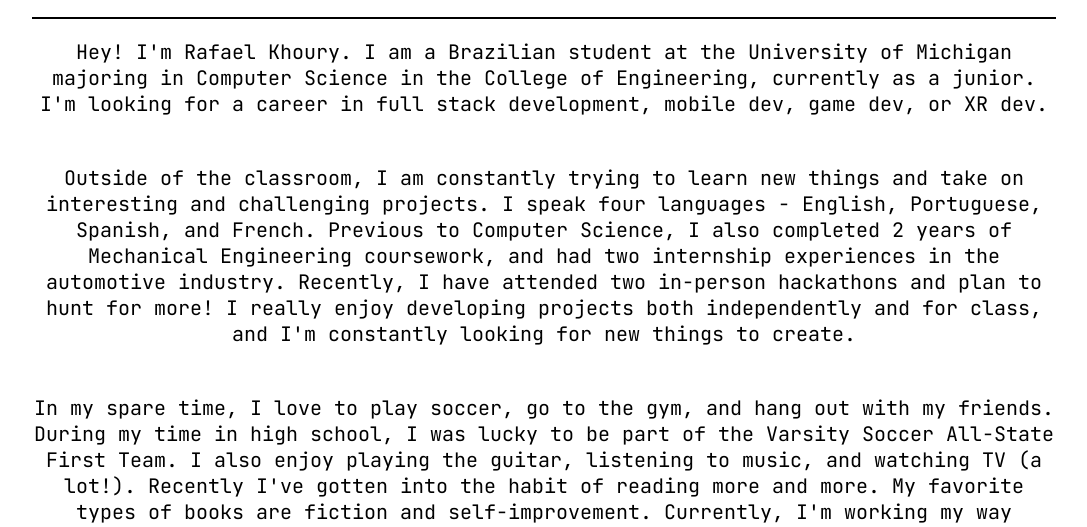
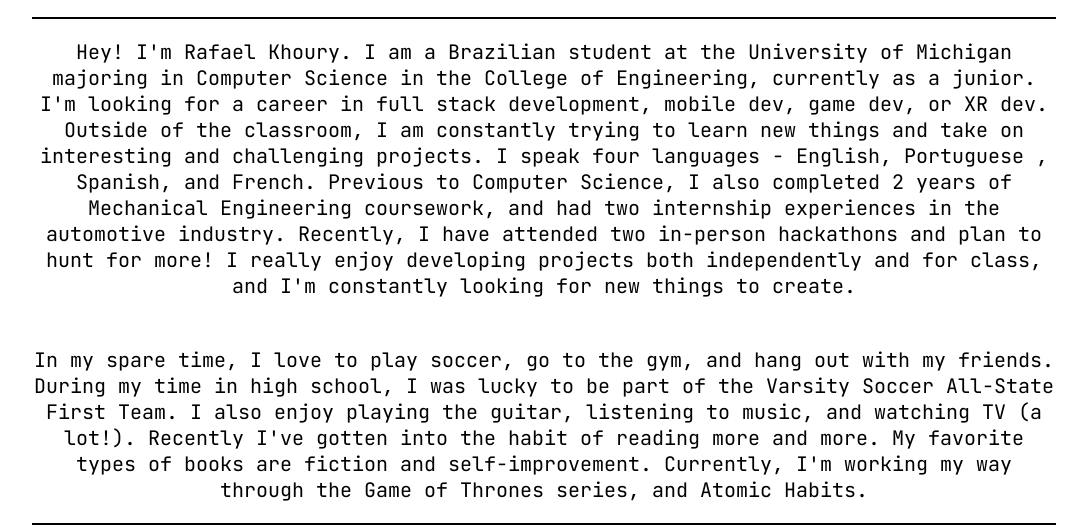
Before and after one commit to rkhoury11/Personal-Portfolio, a plain HTML site: page index.html in a window 1280 px wide. Shown: the part 680-1207 px from the top of the page, without its empty margins (96-1183 px from the left). Drawn offline with Linux system fonts and the light colour scheme.

Commit message:
actually finished

```diff
--- a/index.html
+++ b/index.html
@@ -55,15 +55,12 @@
                 <p>
                     Hey! I'm Rafael Khoury. I am a Brazilian student at the University of Michigan majoring in Computer
                     Science in the College of Engineering, currently as a junior. I'm looking for a career in full stack
-                    development, mobile dev, game dev, or XR dev.
-                </p>
-                <p>
-                    Outside of the classroom, I am constantly trying to learn new things and take on interesting and
-                    challenging projects. I speak four languages - English, Portuguese, Spanish, and French. Previous to
-                    Computer Science, I also completed 2 years of Mechanical Engineering coursework, and had two internship
-                    experiences in the automotive industry. Recently, I have attended two in-person hackathons and plan to
-                    hunt for more! I really enjoy developing projects both independently and for class, and I'm constantly
-                    looking for new things to create.
+                    development, mobile dev, game dev, or XR dev. Outside of the classroom, I am constantly trying to learn
+                    new things and take on interesting and challenging projects. I speak four languages - English, Portuguese
+                    , Spanish, and French. Previous to Computer Science, I also completed 2 years of Mechanical Engineering
+                    coursework, and had two internship experiences in the automotive industry. Recently, I have attended two
+                    in-person hackathons and plan to hunt for more! I really enjoy developing projects both independently and
+                    for class, and I'm constantly looking for new things to create.
                 </p>
                 <p>
                     In my spare time, I love to play soccer, go to the gym, and hang out with my friends. During my time in
```
